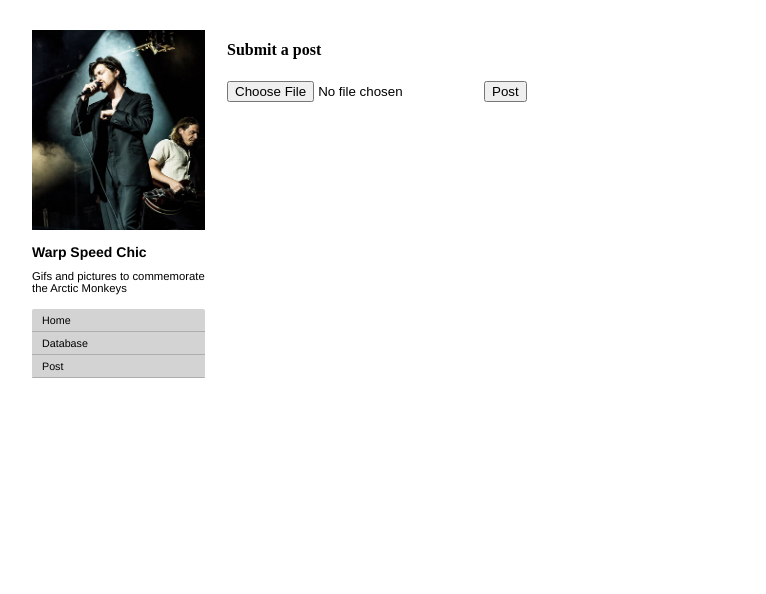
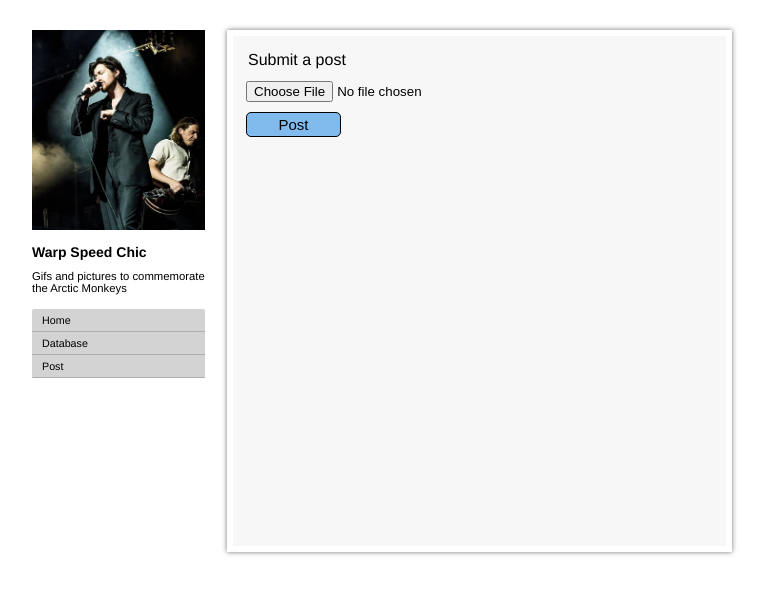
Before and after one commit to jamsme/fanPage, a Django app: template apps/app/templates/app/post.html in a window 1280 px wide. Shown: the top 594 px of the page, without its empty margins (263-1029 px from the left). Run offline with Django 3.2, Linux system fonts and the light colour scheme; the template is opened without the code that fills it, so the values that code supplies are empty.

Commit message:
styled the post page

```diff
--- a/apps/app/static/app/css/style.css
+++ b/apps/app/static/app/css/style.css
@@ -57,3 +57,30 @@ a, h6 {
 img.cont {
     height: 100%;
 }
+h4 {
+    font-weight: 500;
+    font-family: Helvetica;
+    margin: 10px 0 0 10px;
+}
+#contentPost {
+    background-color: #cec9c926;
+    box-shadow: 0 0 5px #777474;
+    border: 6px solid white;
+    margin: 10px auto 40px auto;
+    padding: 5px;
+    height: 500px;
+}
+form {
+    margin: 12px 0 0 8px;
+}
+input#submit {
+    display: block;
+    margin-top: 10px;
+    width: 20%;
+    background-color: #1a87e687;
+    border-radius: 5px;
+    font-weight: 400;
+    height: 25px;
+    font-size: 15px;
+    border: 1px solid black;
+}
--- a/apps/app/templates/app/index.html
+++ b/apps/app/templates/app/index.html
@@ -2,7 +2,7 @@
 <html lang="en">
 <head>
     <meta charset="UTF-8">
-    <title>Arctic Monkeys</title>
+    <title>Warp Speed Chic</title>
     {% load staticfiles %}
     <link rel= "stylesheet" href= "{% static 'app/css/style.css' %}">
     <script src="https://ajax.googleapis.com/ajax/libs/jquery/3.4.1/jquery.min.js"></script>
@@ -27,9 +27,6 @@
         </div>
     </div>
     <div id="right">
-            <iframe src="https://giphy.com/embed/3o7aCVqXn0idWFuDnO" width="480" height="254" frameBorder="0" class="giphy-embed" allowFullScreen></iframe><p><a href="https://giphy.com/gifs/netflix-season-2-stranger-things-3o7aCVqXn0idWFuDnO">via GIPHY</a></p>
-        <iframe src="https://giphy.com/embed/1xmSvIRJeKOCBtDBWs" width="100%" height="239" frameBorder="0" class="giphy-embed" allowFullScreen></iframe>
-            <iframe src="https://giphy.com/embed/63oU3DYID24HC" width="100%" height="480" frameBorder="0" class="giphy-embed" allowFullScreen></iframe>
         <div class="content">
             {% load static %}
             <img src="{% static "images/alexT.jpg" %}" alt="concert alexTurner" class="cont">
--- a/apps/app/urls.py
+++ b/apps/app/urls.py
@@ -2,4 +2,5 @@ from django.urls import path
 from . import views
 urlpatterns = [
     path('', views.index),
+    path('post', views.post),
 ]
--- a/apps/app/views.py
+++ b/apps/app/views.py
@@ -2,3 +2,6 @@ from django.shortcuts import render, redirect
 
 def index(request):
     return render(request, "app/index.html")
+
+def post(request):
+    return render(request, "app/post.html")
```
